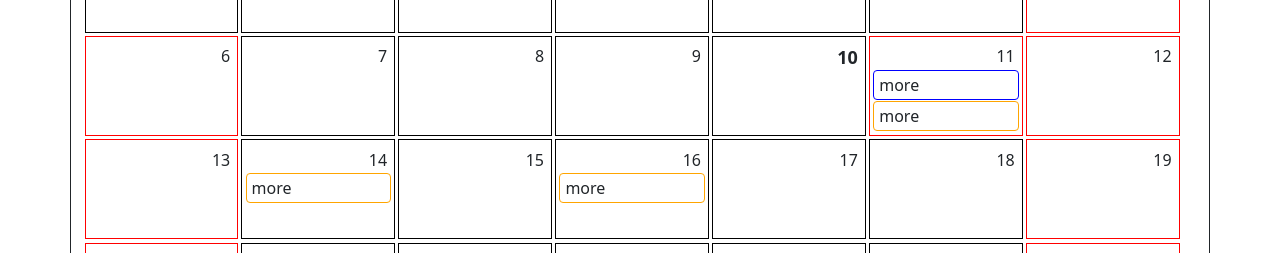
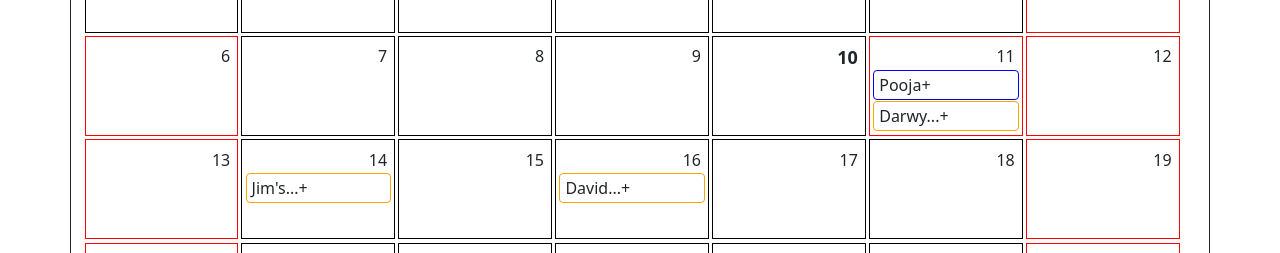
Before and after one commit to JyothishMB/React-Calendar, a React (Create React App) app: page / in a window 1280 px wide. Shown: the part 182-435 px from the top of the page. Built offline with nearby package versions, Linux system fonts and the light colour scheme; the HTML template or start-up script is replaced by a standard one.

Commit message:
added + if there are more notifications.

```diff
--- a/src/components/calendar-day.js
+++ b/src/components/calendar-day.js
@@ -1,6 +1,7 @@
 import "./calendar-day.css"
 import CustomNotifications from "./custom-notifications";
 import DefaultNotifications from "./default-notifications";
+import Notifications from "./notifications";
 
 const CalendarDay = (props) => {
 
@@ -13,17 +14,23 @@ const CalendarDay = (props) => {
     const dayclass = isHoliday() ? 'grid-item daycell holiday':'grid-item daycell workingday'
     const todayclass = props?.data?.isToday ?
                         'day-label today text-end pe-1 pt-1':'day-label text-end pe-1 pt-1'
+
+    let allNotifications = props?.data?.defaultnotifications + props?.data?.customnotifications
+
     return (
         <div className={dayclass}>
             <div className={todayclass}>{props?.data?.date}</div>
-            <div className="day-notifications">
+            <Notifications
+                defaultnotifications={props?.data?.defaultnotifications}
+                customnotifications={props?.data?.customnotifications}/>
+            {/* <div className="day-notifications">
                 {
-                    props?.data?.defaultnotifications && <DefaultNotifications notifications={props?.data?.defaultnotifications} />
+                    props?.data?.defaultnotifications && <DefaultNotifications notifications={props?.data?.defaultnotifications} showall={false} />
                 }
                 {
-                    props?.data?.customnotifications && <CustomNotifications notifications={props?.data?.customnotifications} />
+                    props?.data?.customnotifications && <CustomNotifications notifications={props?.data?.customnotifications} showall={false} />
                 }
-            </div>
+            </div> */}
         </div>
     )
 }
--- a/src/components/custom-notifications.js
+++ b/src/components/custom-notifications.js
@@ -4,6 +4,8 @@ const CustomNotifications = (props) => {
     return(
         <div className="custom-notifications">
             {
+                props?.showall === false ?
+                    <div className="custom-notification text-start">{props?.notifications?.notifications[0].length>8?props?.notifications?.notifications[0].substring(0,5)+'...':props?.notifications?.notifications[0]}+</div> :
                 (props?.notifications && props?.notifications?.notifications?.length<2) ? props?.notifications?.notifications.map((notification,index)=> {
                     return <div key={index} className="custom-notification text-start">{notification.length>8?notification.substring(0,5)+'...':notification}</div>
                 }):props?.notifications?.notifications && <div className='custom-notification text-start'>more</div>
--- a/src/components/default-notifications.js
+++ b/src/components/default-notifications.js
@@ -4,6 +4,7 @@ const DefaultNotifications = (props) => {
     return(
         <div className="default-notifications">
             {
+                props?.showall === false ? <div className="default-notification text-start">{props?.notifications?.notifications[0].length>8?props?.notifications?.notifications[0].substring(0,5)+'...':props?.notifications?.notifications[0]}+</div> :
                 (props?.notifications && props?.notifications?.notifications?.length<2) ? props?.notifications?.notifications.map((notification,index)=> {
                     return <div key={index} className="default-notification text-start">{notification.length>8?notification.substring(0,5)+'...':notification}</div>
                 }):props?.notifications?.notifications && <div className='default-notification text-start'>more</div>
--- /dev/null
+++ b/src/components/notifications.js
@@ -0,0 +1,21 @@
+import CustomNotifications from "./custom-notifications";
+import DefaultNotifications from "./default-notifications";
+
+const Notifications = (props) => {
+
+    let allNotifications = props?.defaultnotifications + props?.customnotifications
+    return (
+        <div className="day-notifications">
+            {
+                props?.defaultnotifications &&
+                    <DefaultNotifications notifications={props?.defaultnotifications} showall={false} />
+            }
+            {
+                props?.customnotifications
+                    && <CustomNotifications notifications={props?.customnotifications} showall={false} />
+            }
+        </div>
+    )
+}
+
+export default Notifications;
```
